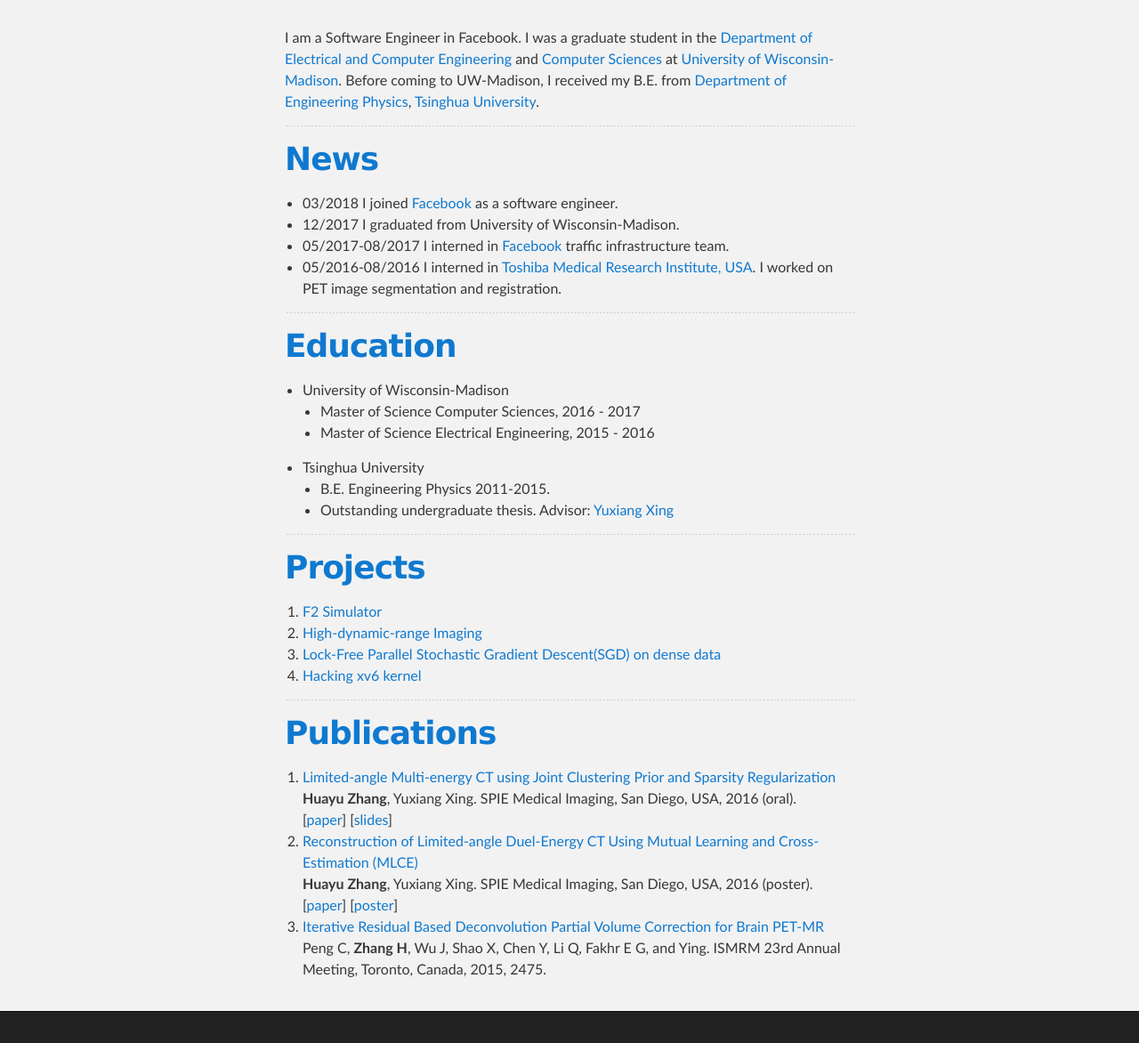
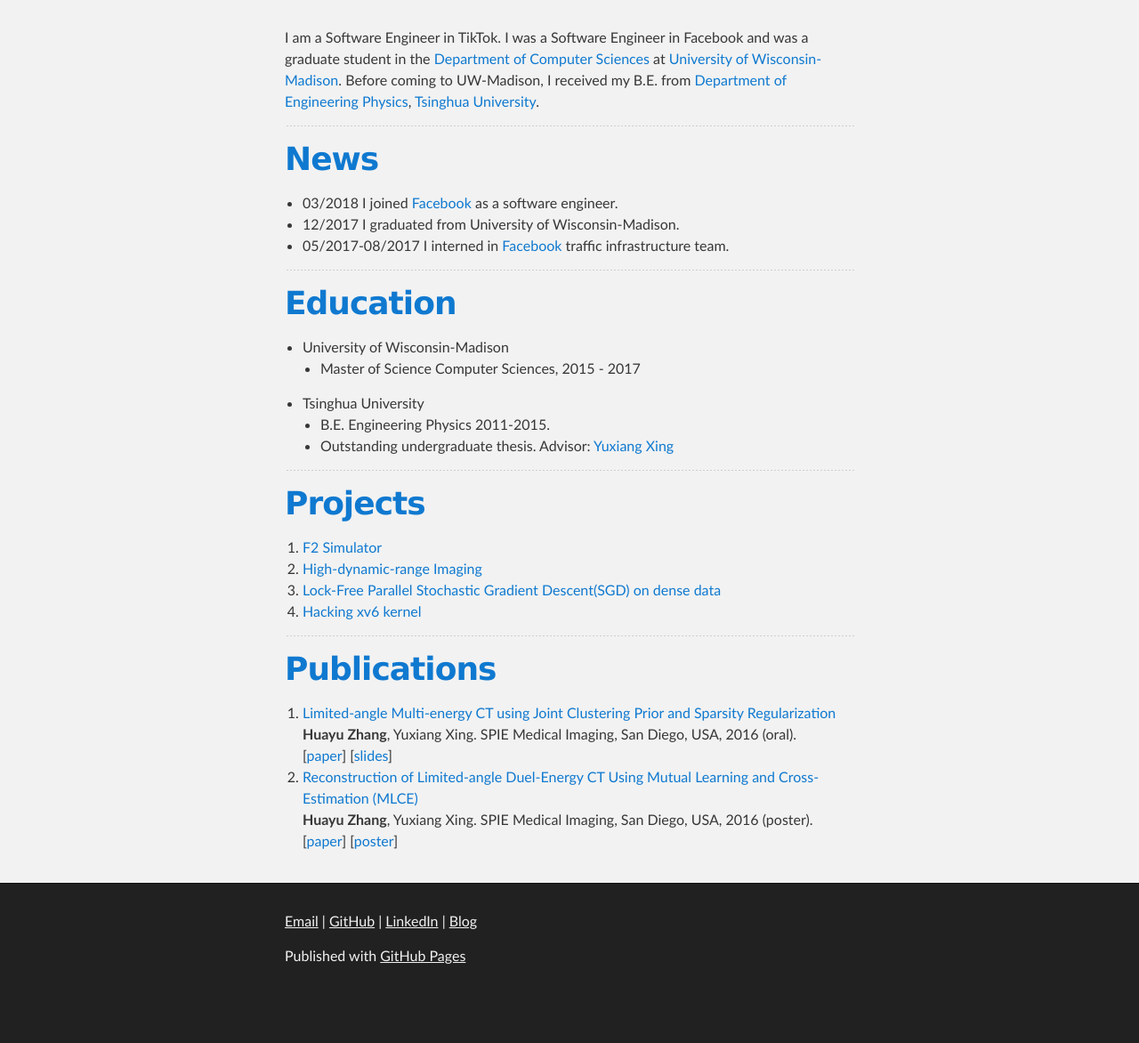
Before and after one commit to GUG11/gug11.github.io, a Jekyll site: the page built from index.md, in a window 1280 px wide and 1400 px high, scrolled down 263 px. Shown: the part 228-1400 px from the top of the window at 89% size. Built offline with Jekyll 4.4.1, drawn with Linux system fonts in a browser that asks for light colours; after the commit the page ends 1612 px from its top, so only the background shows below that.

Commit message:
[feat] update webpage

```diff
--- a/blog/index.html
+++ b/blog/index.html
@@ -15,7 +15,4 @@ title: Blog Index
 		</ul>
 	</section>
 
-	<section id="history_series" class="inner">
-		<li><a href ="index_ww2.html" title="World War II">二战简史 (world war II)</a></li>
-	</section>
 </div>
--- a/index.md
+++ b/index.md
@@ -4,7 +4,7 @@ language: en
 title: Huayu Zhang
 
 ---
-I am a Software Engineer in Facebook. I was a graduate student in the [Department of Electrical and Computer Engineering](http://www.engr.wisc.edu/ece.html) and [Computer Sciences](https://www.cs.wisc.edu/) at [University of Wisconsin-Madison](http://www.wisc.edu/). Before coming to UW-Madison, I received my B.E. from [Department of Engineering Physics](http://www.tsinghua.edu.cn/publish/ep/index.html), [Tsinghua University](http://www.tsinghua.edu.cn/publish/newthu/index.html).
+I am a Software Engineer in TikTok. I was a Software Engineer in Facebook and was a graduate student in the [Department of Computer Sciences](https://www.cs.wisc.edu/) at [University of Wisconsin-Madison](http://www.wisc.edu/). Before coming to UW-Madison, I received my B.E. from [Department of Engineering Physics](http://www.tsinghua.edu.cn/publish/ep/index.html), [Tsinghua University](http://www.tsinghua.edu.cn/publish/newthu/index.html).
 
 
 - - -
@@ -12,14 +12,12 @@ I am a Software Engineer in Facebook. I was a graduate student in the [Departmen
 * 03/2018 I joined [Facebook](https://www.facebook.com) as a software engineer.
 * 12/2017 I graduated from University of Wisconsin-Madison.
 * 05/2017-08/2017 I interned in [Facebook](https://www.facebook.com) traffic infrastructure team.
-* 05/2016-08/2016 I interned in [Toshiba Medical Research Institute, USA](http://www.tmru.com/). I worked on PET image segmentation and registration.
 
 - - -
 # [Education](#edu)
 
 - University of Wisconsin-Madison
-    - Master of Science Computer Sciences, 2016 - 2017
-    - Master of Science Electrical Engineering, 2015 - 2016
+    - Master of Science Computer Sciences, 2015 - 2017
 - Tsinghua University
     - B.E. Engineering Physics 2011-2015.
     - Outstanding undergraduate thesis. Advisor: [Yuxiang Xing](http://www.tsinghua.edu.cn/publish/epen/1733/2010/20101211172428918347272/20101211172428918347272_.html)
@@ -35,4 +33,3 @@ I am a Software Engineer in Facebook. I was a graduate student in the [Departmen
 # [Publications](#pub)
 1. [Limited-angle Multi-energy CT using Joint Clustering Prior and Sparsity Regularization](http://dx.doi.org/10.1117/12.2214312) <br />  __Huayu Zhang__, Yuxiang Xing. SPIE Medical Imaging, San Diego, USA, 2016 (oral). <br />\[[paper](assets/papers/CPSR.pdf)\] \[[slides](assets/papers/CPSR_slides.pdf)\]
 1. [Reconstruction of Limited-angle Duel-Energy CT Using Mutual Learning and Cross-Estimation (MLCE)](http://dx.doi.org/10.1117/12.2211224) <br /> __Huayu Zhang__, Yuxiang Xing. SPIE Medical Imaging, San Diego, USA, 2016 (poster). <br /> \[[paper](assets/papers/MLCE.pdf)\] \[[poster](assets/papers/MLCE_poster.pdf)\]
-1. [Iterative Residual Based Deconvolution Partial Volume Correction for Brain PET-MR](assets/papers/IRD.pdf) <br /> Peng C, __Zhang H__, Wu J, Shao X, Chen Y, Li Q, Fakhr E G, and Ying. ISMRM 23rd Annual Meeting, Toronto, Canada, 2015, 2475.
```
Also changed, not shown: index-zh.md (deleted, +0 -28 lines), assets/Diplomas/MSEE_diploma.jpg (deleted), 1 other file.
